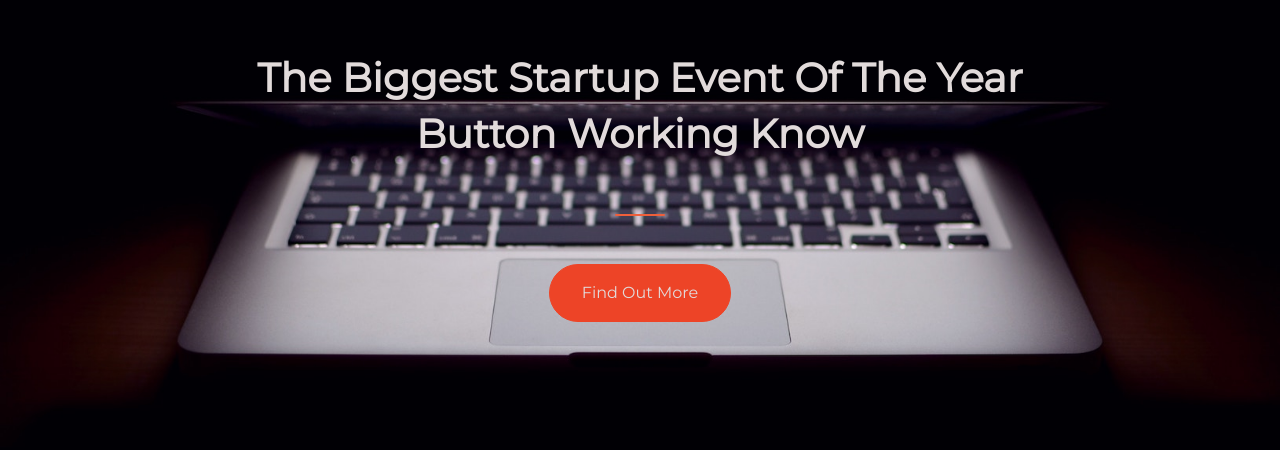
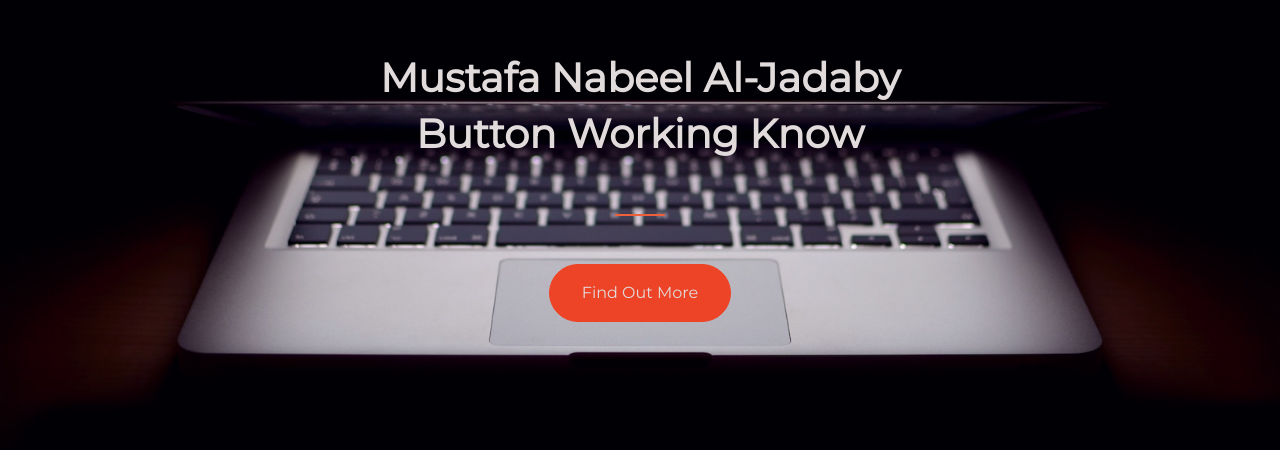
Before and after one commit to Mustafa775/landing-page, a plain HTML site: page index.html in a window 1280 px wide. Shown: the part 212-662 px from the top of the page. Drawn offline with nearby package versions, Linux system fonts and the light colour scheme.

Commit message:
Update index.html
Changed the header to my name

```diff
--- a/index.html
+++ b/index.html
@@ -15,7 +15,7 @@
     <div class="container text-center">
         <div class="row">
             <div class="col">
-                <h1><strong  class="capital"> The biggest startup event of the year</strong></h1>
+                <h1><strong  class="capital"> Mustafa Nabeel Al-Jadaby</strong></h1>
                 <h1><strong  class="capital"> button working know</strong></h1>
             </div>
         </div>
```
